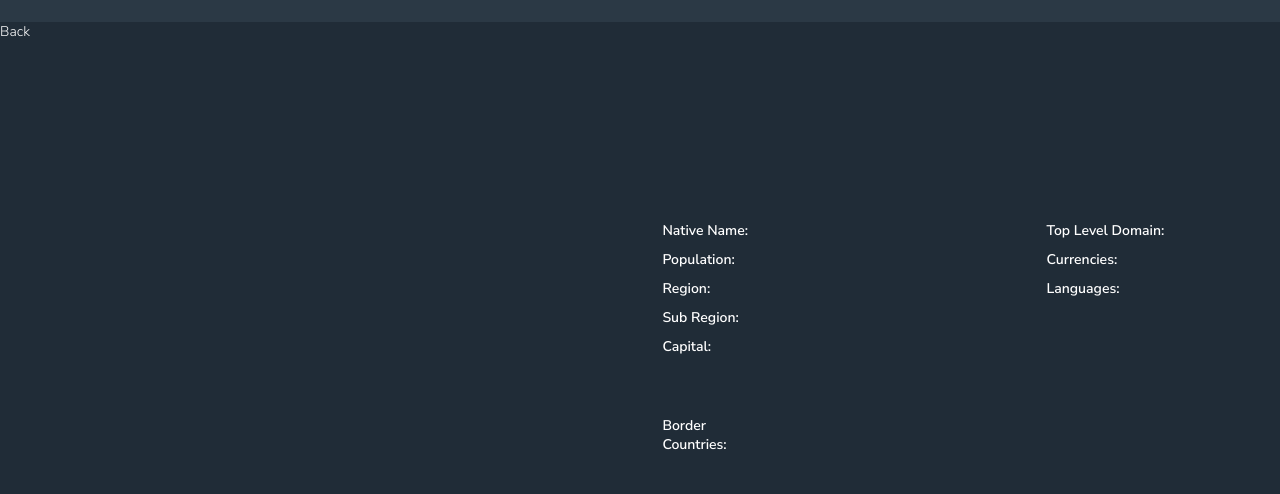
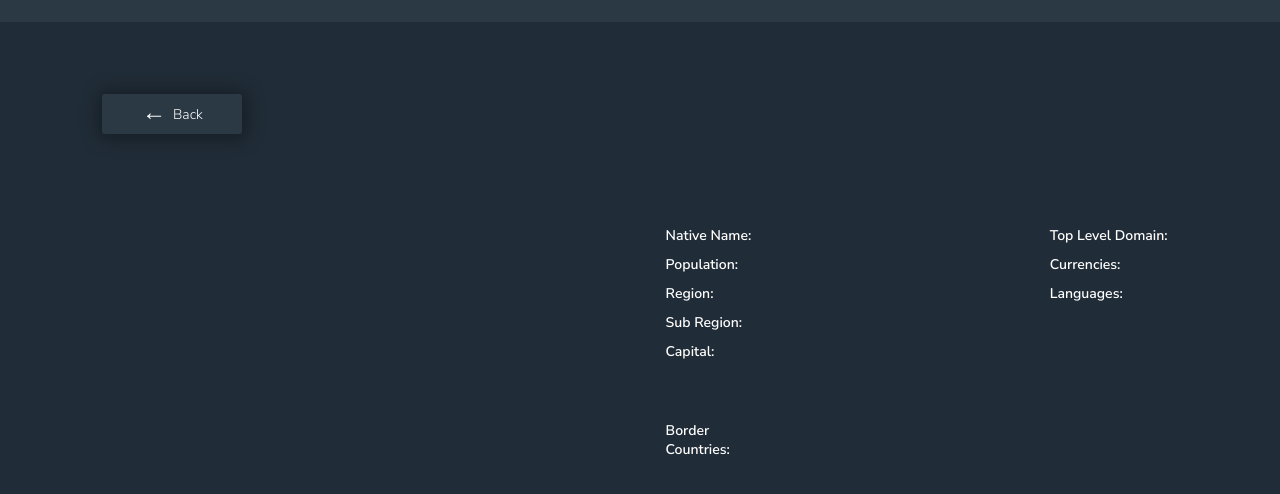
Before and after one commit to FedericoWalovnik/rest-countries-api, a website with bundled scripts: page src/details.html in a window 1280 px wide. Shown: the part 58-552 px from the top of the page. Built offline with nearby package versions, Linux system fonts and the light colour scheme; no server answers.

Commit message:
backButton finished

```diff
--- a/src/details.html
+++ b/src/details.html
@@ -18,10 +18,12 @@
         </div>
     </nav>
 
-    <div class="button">
-        Back
+    <div class="backButton_container">
+        <div class="backButton" id="backButton">
+            <span class="backButton__arrow">&#8592;</span>Back
+        </div>
     </div>
-    <section class="main-section">
+    <section class="main-section-details">
         <div class="details">
             <div class="details__flag" id="countryImage"></div>
             <div class="details__data">
--- a/src/js/details.js
+++ b/src/js/details.js
@@ -1,4 +1,4 @@
-import {getCountryByName} from './getData.js'
+import * as data from './getData.js'
 
 //HTML ELEMENTS
 const countryName = document.getElementById('countryName')
@@ -13,6 +13,7 @@ const countryCurrencies = document.getElementById('currencies');
 const countryLanguages = document.getElementById('languages');
 const borderCountriesList = document.getElementById('borderCountries');
 
+const backButton = document.getElementById('backButton');
 
 const getNamefromTheURL = () =>{
     const queryString = window.location.search;
@@ -47,9 +48,14 @@ const loadData = (countryData) =>{
 
 const handleLoadDetails = async() =>{
     const countryName = getNamefromTheURL();
-    const countryData = await getCountryByName(countryName);
+    const countryData = await data.getCountryByName(countryName);
     console.log(countryData);
     loadData(countryData);
 }
 
+const handleClickBackButton = () => {
+    window.location = `${data.localLink}/index.html`
+}
+
 window.addEventListener('load', handleLoadDetails);
+backButton.addEventListener('click', handleClickBackButton);
--- a/src/js/getData.js
+++ b/src/js/getData.js
@@ -1,3 +1,6 @@
+export const localLink = "http://127.0.0.1:5500/src";
+export const prodLink = "";
+
 export const getAllCountries = async() =>{
     const rawData = await fetch("https://restcountries.eu/rest/v2/all");
     const convertedData = await rawData.json();
--- a/src/js/index.js
+++ b/src/js/index.js
@@ -1,11 +1,7 @@
-import {getAllCountries, getCountryByName} from './getData.js'
+import * as data from './getData.js'
 
 //HTML ELEMENTS
 const countryList = document.getElementById("country-list");
-
-//LINKS
-const localLink = "http://127.0.0.1:5500/src";
-const prodLink = "";
 
 const updateCountriesList = (countries) => {
     countries.forEach(country => {
@@ -28,14 +24,14 @@ const updateCountriesList = (countries) => {
 }
 
 const getInitialData = async() =>{
-    const allCountries = await getAllCountries();
+    const allCountries = await data.getAllCountries();
     updateCountriesList(allCountries);
 }
 
 const handleCountryCardClick = (e) =>{
     if(e.target.classList.contains("country-list__card")){
         const countryName = e.target.getAttribute("name");
-        window.location = `${localLink}/details.html?&country=${countryName}`;
+        window.location = `${data.localLink}/details.html?&country=${countryName}`;
     }
 }
 
--- a/src/sass/layout/_details.scss
+++ b/src/sass/layout/_details.scss
@@ -1,6 +1,6 @@
 .details {
   display: flex;
-  justify-content: space-around;
+  justify-content: space-between;
   font-weight: 600;
 
   &__flag {
@@ -53,3 +53,30 @@
     cursor: default;
   }
 }
+
+.backButton_container {
+  display: flex;
+  align-items: center;
+  height: 23vh;
+}
+
+.backButton {
+  display: flex;
+  height: 2rem;
+  width: 4rem;
+  padding: 2rem 7rem;
+  align-items: center;
+  justify-content: center;
+  background-color: $DarkBlueElements;
+  cursor: pointer;
+  color: $white;
+  margin-left: 8vw;
+  border-radius: 3px;
+  box-shadow: 1px 1px 18px 4px rgba(0, 0, 0, 0.34);
+
+  &__arrow {
+    font-size: 2.4rem;
+    margin-top: -5px;
+    margin-right: 7px;
+  }
+}
--- a/src/sass/layout/_main-section.scss
+++ b/src/sass/layout/_main-section.scss
@@ -1,3 +1,7 @@
 .main-section {
   margin: 20vh 4vw 0 4vw;
 }
+
+.main-section-details {
+  margin: 0 8vw;
+}
```
Also changed, not shown: src/css/style.css.
